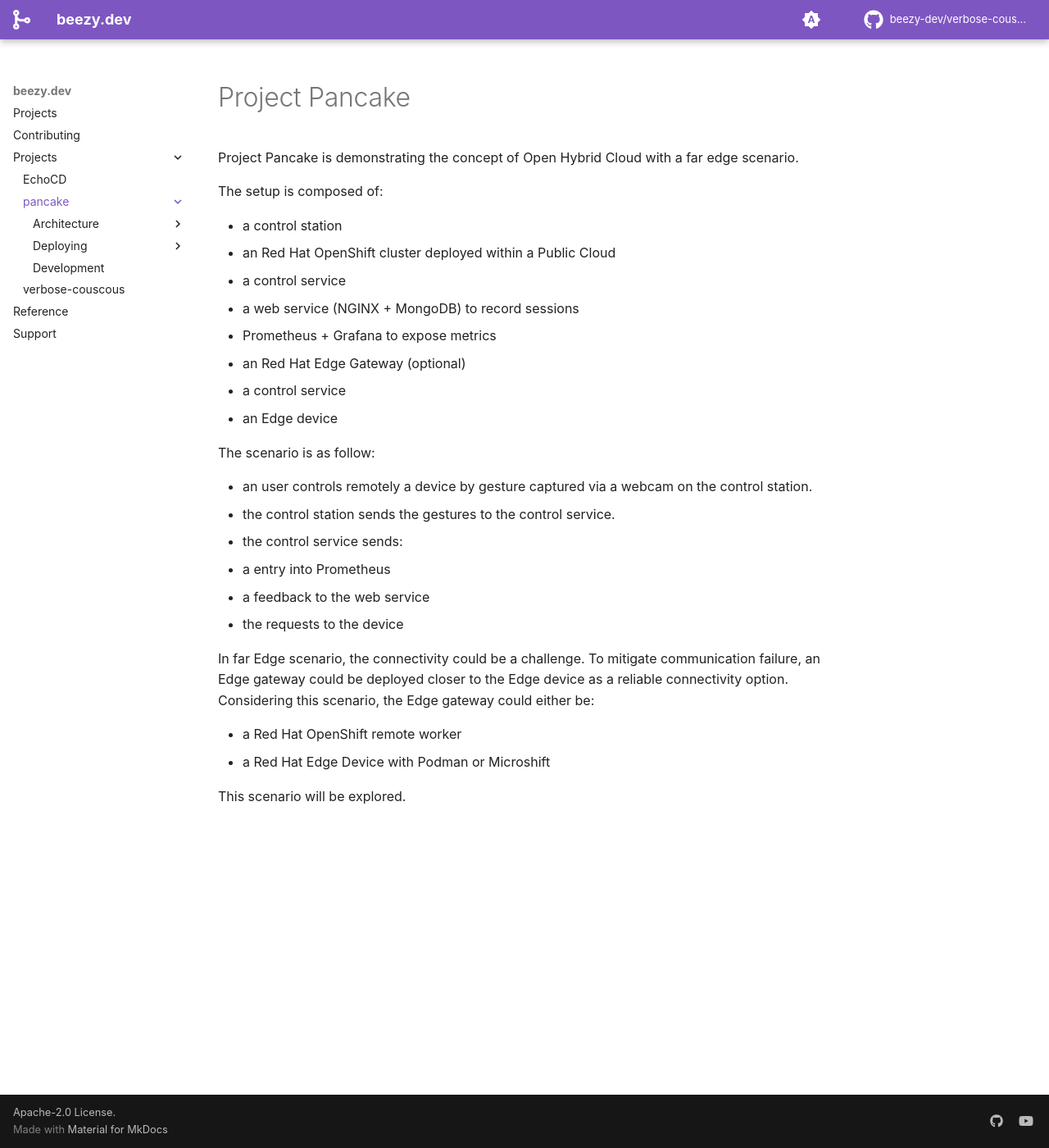
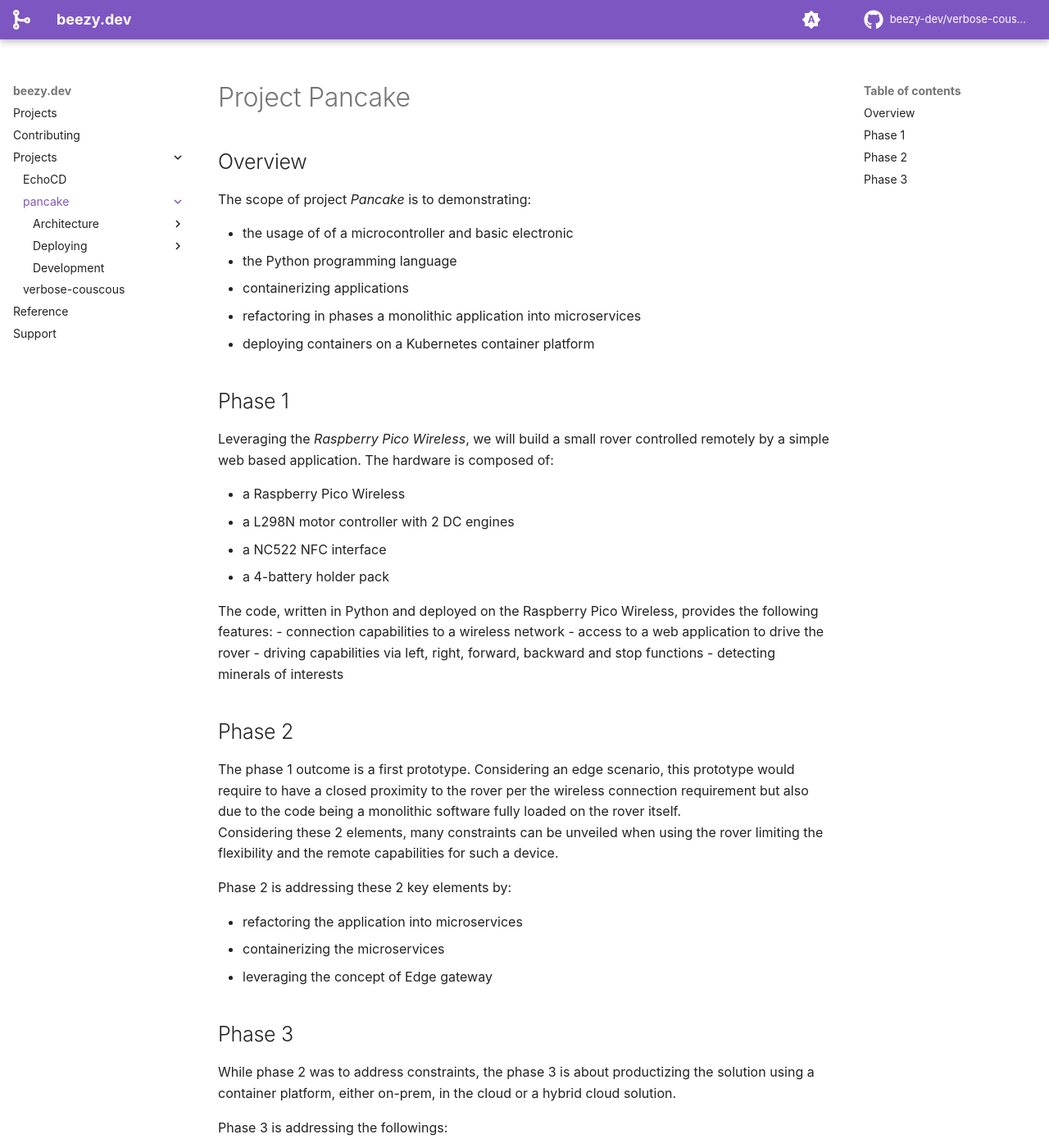
Before and after one commit to beezy-dev/verbose-couscous, an MkDocs documentation site: the page built from docs/pancake/index.md, in a window 1280 px wide and 1400 px high. Shown: the whole window at 82% size. Built offline with MkDocs 1.6.1 and Material for MkDocs 9.7.7, drawn with Linux system fonts in a browser that asks for light colours; some web fonts are replaced; comment, search, counter and statistics services are not loaded; some of the changed text lies outside the part shown.

Commit message:
updating nav

```diff
--- a/docs/pancake/index.md
+++ b/docs/pancake/index.md
@@ -1,31 +1,44 @@
 # Project Pancake
 
-Project Pancake is demonstrating the concept of Open Hybrid Cloud with a far edge scenario.
+## Overview
+The scope of project *Pancake* is to demonstrating:
 
-The setup is composed of:
+- the usage of of a microcontroller and basic electronic
+- the Python programming language
+- containerizing applications
+- refactoring in phases a monolithic application into microservices
+- deploying containers on a Kubernetes container platform
 
-- a control station
-- an Red Hat OpenShift cluster deployed within a Public Cloud
-  - a control service
-  - a web service (NGINX + MongoDB) to record sessions
-  - Prometheus + Grafana to expose metrics
-- an Red Hat Edge Gateway (optional)
-  - a control service
-- an Edge device
+## Phase 1
+Leveraging the *Raspberry Pico Wireless*, we will build a small rover controlled remotely by a simple web based application.
+The hardware is composed of:
 
-The scenario is as follow:
+- a Raspberry Pico Wireless
+- a L298N motor controller with 2 DC engines
+- a NC522 NFC interface
+- a 4-battery holder pack
 
-- an user controls remotely a device by gesture captured via a webcam on the control station.
-- the control station sends the gestures to the control service.
-- the control service sends:
-  - a entry into Prometheus
-  - a feedback to the web service
-  - the requests to the device
+The code, written in Python and deployed on the Raspberry Pico Wireless, provides the following features:
+- connection capabilities to a wireless network
+- access to a web application to drive the rover
+- driving capabilities via left, right, forward, backward and stop functions
+- detecting minerals of interests
 
-In far Edge scenario, the connectivity could be a challenge. To mitigate communication failure, an Edge gateway could be deployed closer to the Edge device as a reliable connectivity option.
-Considering this scenario, the Edge gateway could either be:
+## Phase 2
+The phase 1 outcome is a first prototype. Considering an edge scenario, this prototype would require to have a closed proximity to the rover per the wireless connection requirement but also due to the code being a monolithic software fully loaded on the rover itself.
+Considering these 2 elements, many constraints can be unveiled when using the rover limiting the flexibility and the remote capabilities for such a device.
 
-- a Red Hat OpenShift remote worker
-- a Red Hat Edge Device with Podman or Microshift
+Phase 2 is addressing these 2 key elements by:
 
-This scenario will be explored.
+- refactoring the application into microservices
+- containerizing the microservices
+- leveraging the concept of Edge gateway
+
+## Phase 3
+While phase 2 was to address constraints, the phase 3 is about productizing the solution using a container platform, either on-prem, in the cloud or a hybrid cloud solution.
+
+Phase 3 is addressing the followings:
+
+- securing the Edge connectivity using cloud native solutions
+- applying GitOps principle to deploy and maintain the rover solution
+- leveraging a hybrid cloud deployment for increased resilience
```
Also changed, not shown: docs/index.md (line endings or trailing spaces).
